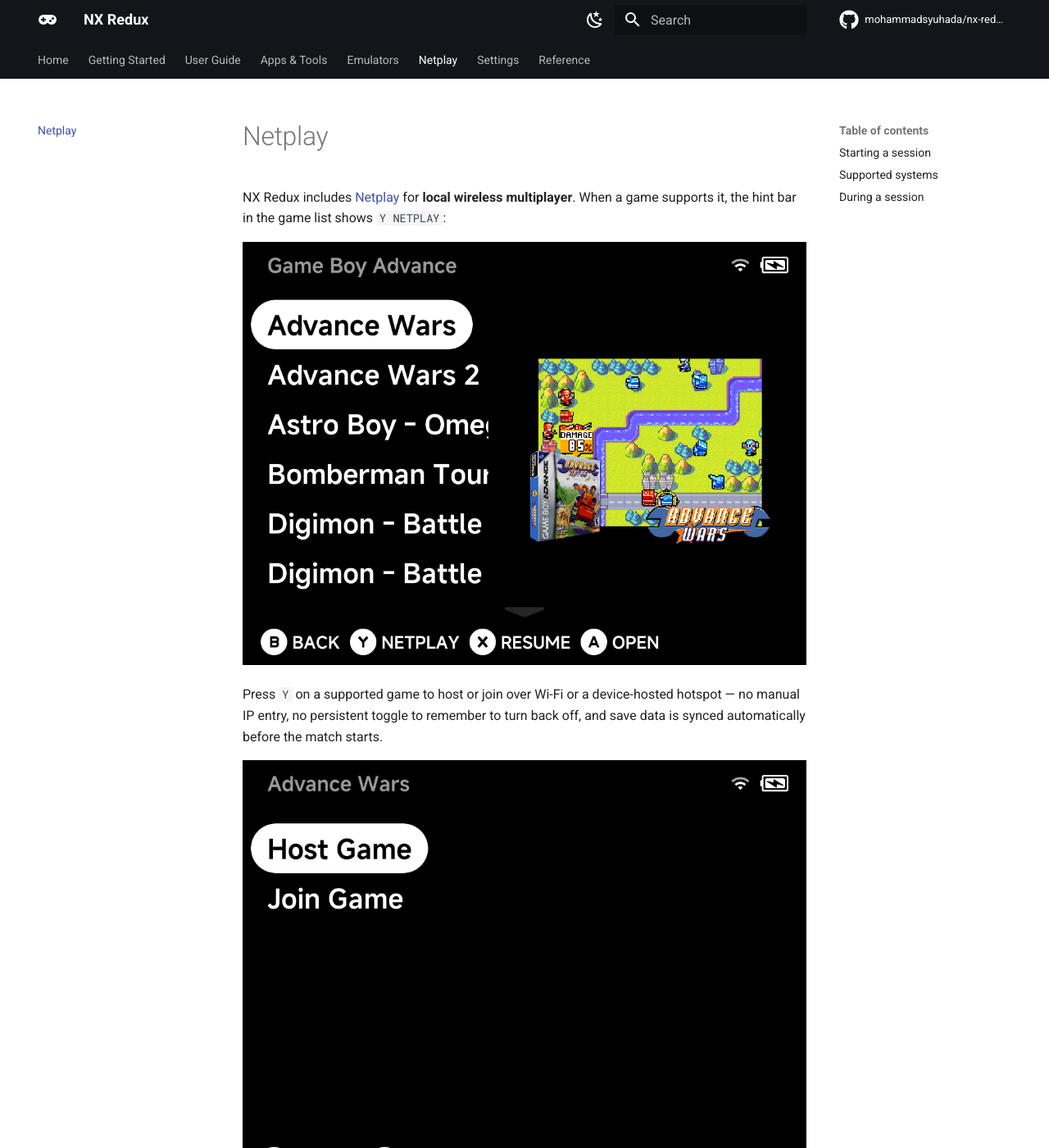
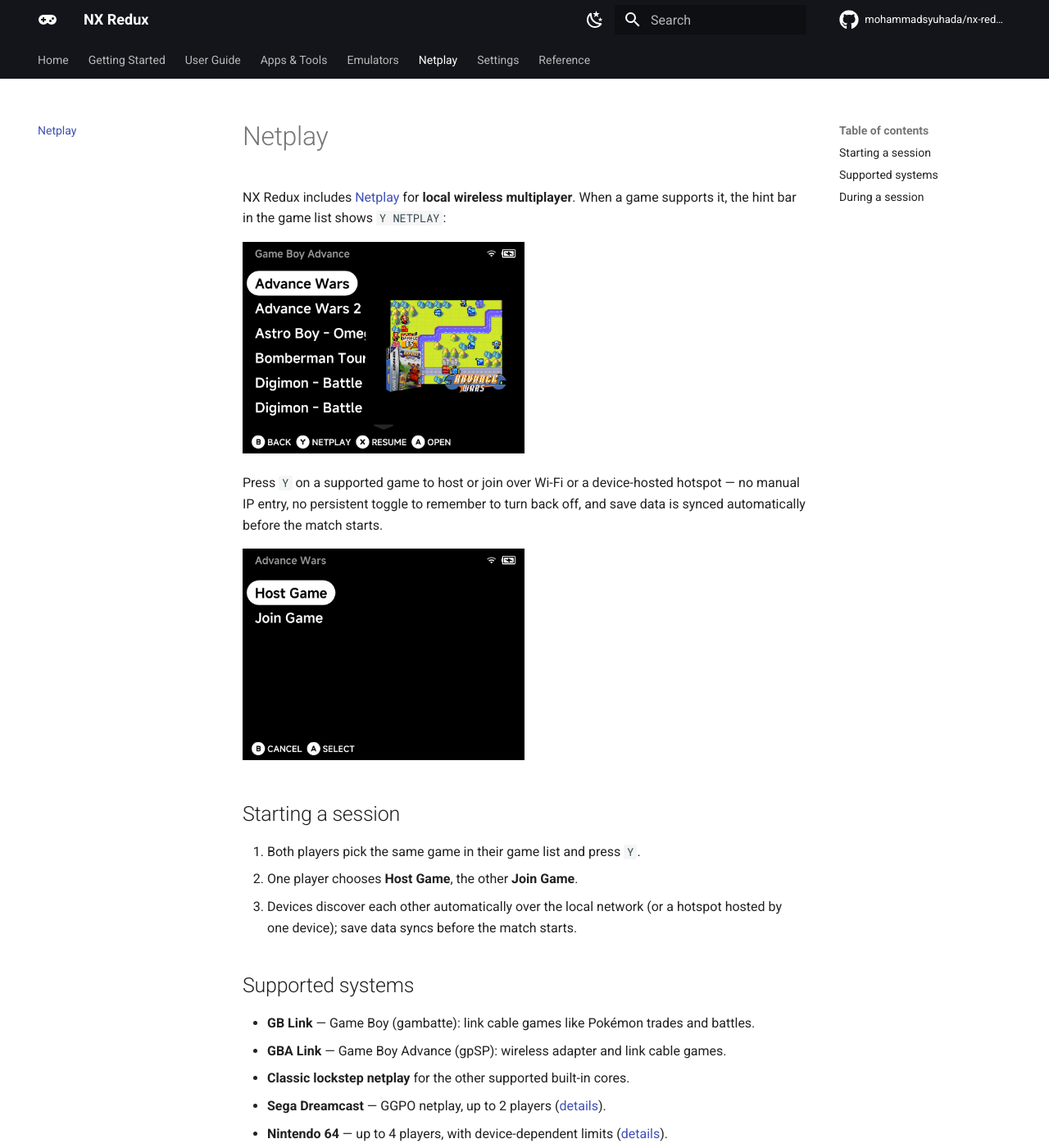
Before and after one commit to mohammadsyuhada/nx-redux-docs, an MkDocs documentation site: the page built from docs/netplay.md, in a window 1280 px wide and 1400 px high. Shown: the whole window at 82% size. Built offline with MkDocs 1.6.1 and Material for MkDocs 9.7.7, drawn with Linux system fonts in a browser that asks for light colours; comment, search, counter and statistics services are not loaded.

Commit message:
Responsive screenshots: full width on mobile, half on larger screens

```diff
--- /dev/null
+++ b/docs/stylesheets/extra.css
@@ -0,0 +1,6 @@
+/* Screenshots: full width on mobile, half width on larger screens */
+@media screen and (min-width: 60em) {
+  .md-typeset img {
+    max-width: 50%;
+  }
+}
--- a/mkdocs.yml
+++ b/mkdocs.yml
@@ -33,6 +33,9 @@
     - search.suggest
     - search.highlight
     - content.code.copy
+
+extra_css:
+  - stylesheets/extra.css
 
 markdown_extensions:
   - admonition
```
Also changed, not shown: docs/index.md (+1 -1 lines).
